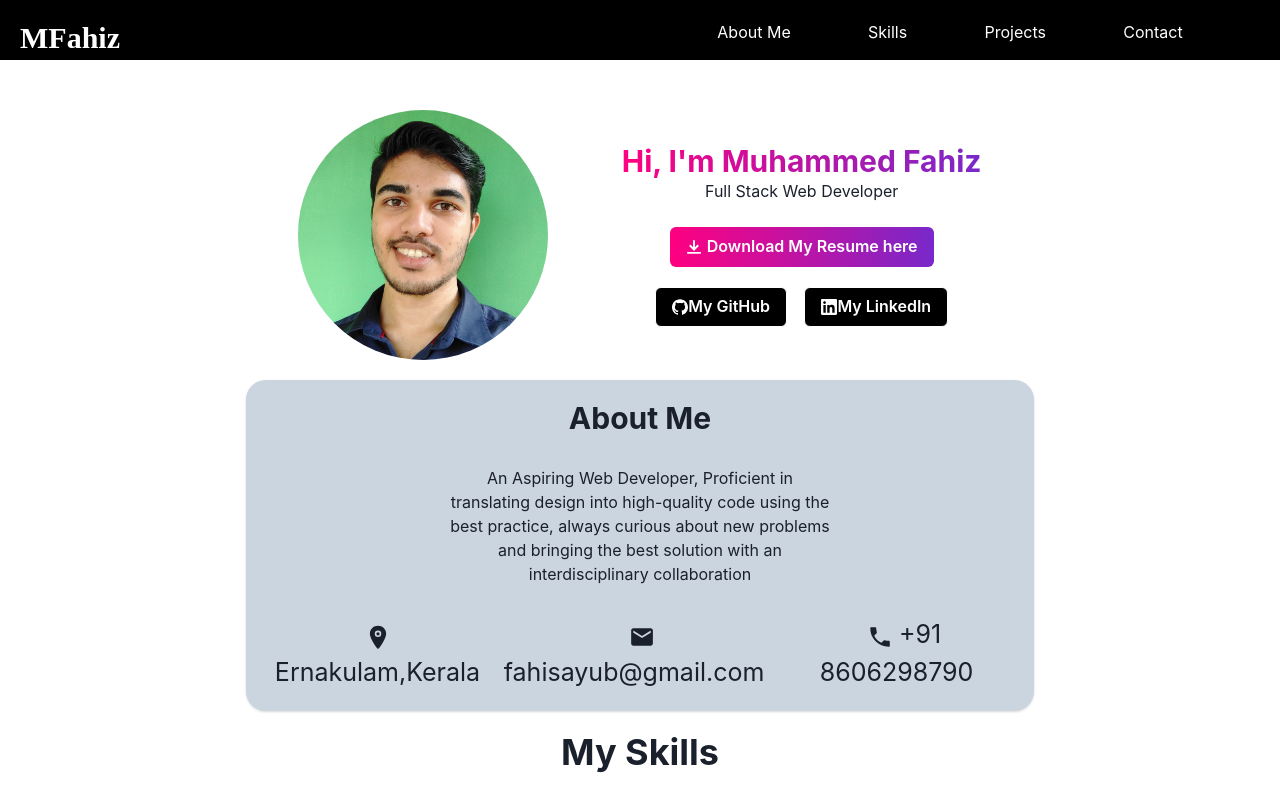
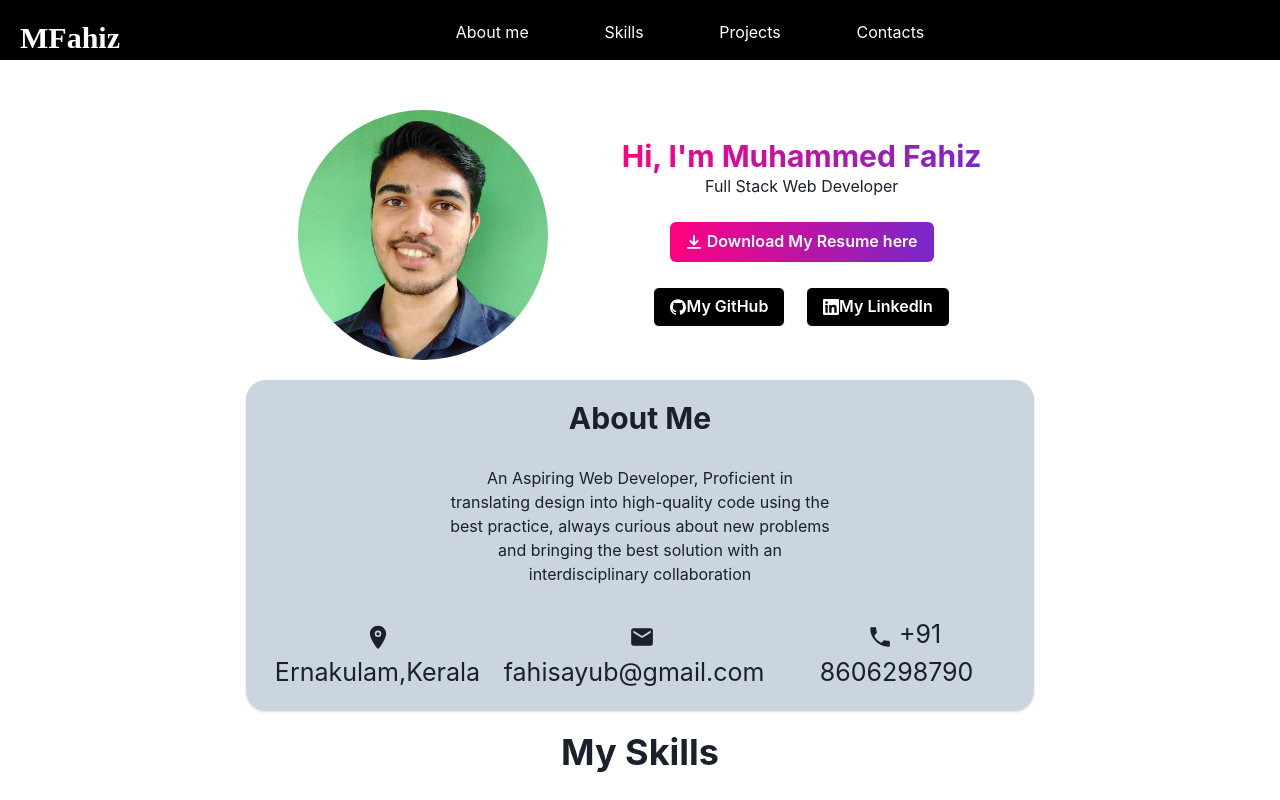
Before and after one commit to fahisayub/fahisayub.github.io, a React (Create React App) app: page / in a window 1280 px wide. Shown: the top 800 px of the page. Built offline with nearby package versions, Linux system fonts and the light colour scheme.

Commit message:
menu icon on small screen

```diff
--- a/src/components/AboutMe.jsx
+++ b/src/components/AboutMe.jsx
@@ -6,7 +6,7 @@ import { MdPhone, MdEmail } from "react-icons/md";
 const AboutMe = () => {
   return (
     <Container
-      id='aboutme'
+      id='About me'
       maxW="90%"
       padding="20px"
       borderRadius="20px"
--- a/src/components/Contacts.jsx
+++ b/src/components/Contacts.jsx
@@ -7,10 +7,11 @@ import SocialButtons from './SocialButtons';
 
 const Contacts = () => {
     return (
-        <div id='contact'style={{border: '1px solid blue'}} >
-            <Container  maxW='100%' bg='black' color='white' h='200px'padding='10px' >
+        <div id='Contacts'style={{border: '1px solid blue'}} >
+            <Container  maxW='100%' bg='black' color='white' padding='10px' >
         <Text margin='20px'>Feel free to contact me:</Text>
-            <Box fontSize='20px' margin='20px ' ><Icon><IoLocation size='20px' /></Icon> Ernakulam,Kerala
+            <Box fontSize='20px' margin='20px ' >
+                <Icon><IoLocation size='20px' /></Icon> Ernakulam,Kerala
       <Icon marginLeft='15px'><MdEmail size='20px' /></Icon> fahisayub@gmail.com
       <Icon marginLeft='15px'><MdPhone size='20px'/></Icon> +91 8606298790</Box>
         <SocialButtons/>
--- a/src/components/Intro.jsx
+++ b/src/components/Intro.jsx
@@ -7,7 +7,7 @@ import SocialButtons from "./SocialButtons";
 const Intro = () => {
   return (
     <Container
-      id='intro'
+      id='Intro'
       margin="auto"
       display={["block", "block", "flex", "flex", "flex"]}
       marginTop='100px'
--- a/src/components/Navbar.jsx
+++ b/src/components/Navbar.jsx
@@ -1,9 +1,23 @@
 import React from "react";
-import { Container,Box, Heading,Link, IconButton } from "@chakra-ui/react";
+import {
+  Container,
+  Box,
+  Heading,
+  Link,
+  IconButton,
+  useDisclosure,
+  VStack,
+} from "@chakra-ui/react";
 import { Link as ScrollLink } from "react-scroll";
-import {HamburgerIcon} from '@chakra-ui/icons'
+import { HamburgerIcon } from "@chakra-ui/icons";
 
 const Navbar = () => {
+  const { getDisclosureProps, getButtonProps } = useDisclosure();
+
+  const buttonProps = getButtonProps();
+  const disclosureProps = getDisclosureProps();
+  const links = ["About me", "Skills", "Projects", "Contacts"];
+
   return (
     <Container
       h="60px"
@@ -16,18 +30,84 @@ const Navbar = () => {
       justifyContent="space-between"
       bg="black"
       color="white"
+    >
+      <Box
+        as={ScrollLink}
+        to="Intro"
+        spy={true}
+        smooth={true}
+        offset={-80}
+        duration={400}
+      >
+        <Heading marginTop={0} fontFamily="cursive" size="lg">
+          MFahiz
+        </Heading>
+      </Box>
+      <Box
+        display={["none", "none", "flex", "flex", "flex"]}
+        w="50%"
+        justifyContent="space-evenly"
+      >
+        {links.map((navlink, i) => {
+          return (
+            <Link
+              as={ScrollLink}
+              key={i}
+              to={navlink}
+              spy={true}
+              smooth={true}
+              offset={-80}
+              duration={400}
+              cursor="pointer"
+            >
+              {navlink}
+            </Link>
+          );
+        })}
+      </Box>
+      <Box >
 
+        <IconButton
+        float='right'
+          variant="outline"
+          _hover={{bg:'gray.700'}}
+          {...buttonProps}
+          display={["flex", "flex", "none", "none", "none"]}
         >
-        <Box as={ScrollLink} to="intro"spy={true} smooth={true}offset={-80} duration={500}><Heading marginTop={0} fontFamily='cursive' size='lg'>MFahiz</Heading></Box>
-        <Box display={["none",'none','flex','flex','flex']} w='50%'
-        justifyContent="space-evenly" >
-
-        <Link as={ScrollLink}  to="aboutme"spy={true} smooth={true}offset={-80} duration={500} cursor='pointer'>About Me</Link>
-        <Link as={ScrollLink} to="skills"spy={true} smooth={true}offset={-80} duration={500}>Skills</Link>
-        <Link as={ScrollLink} to="projects"spy={true} smooth={true}offset={-80} duration={500}>Projects</Link>
-        <Link as={ScrollLink} to="contact"spy={true} smooth={true}offset={-80} duration={500}>Contact</Link>
+          <HamburgerIcon />
+        </IconButton>
+        <VStack
+        marginTop='40px'
+          {...disclosureProps}
+          bg="black"
+          padding="5px"
+          borderRadius="5px"
+          display={["flex", "flex", "none", "none", "none"]}
+        >
+          {links.map((navlink, i) => {
+            return (
+              <Link
+                as={ScrollLink}
+                key={i}
+                {...buttonProps}
+                borderBottom="1px solid grey"
+                _hover={{border:"3px solid gray"}}
+                padding="5px"
+                width='100%'
+                borderRadius="5px"
+                to={navlink}
+                spy={true}
+                smooth={true}
+                offset={-80}
+                duration={400}
+                cursor="pointer"
+              >
+                {navlink}
+              </Link>
+            );
+          })}
+        </VStack>
       </Box>
-        <IconButton variant='outline'  display={["flex",'flex','none','none','none']}><HamburgerIcon/></IconButton>
     </Container>
   );
 };
--- a/src/components/Projects.jsx
+++ b/src/components/Projects.jsx
@@ -56,7 +56,7 @@ const Projects = () => {
   ];
 
   return (
-    <Container id='projects' maxW="90%"  margin='auto'padding='0px'  marginTop='50px'>
+    <Container id='Projects' maxW="90%"  margin='auto'padding='0px'  marginTop='50px'>
       <Heading margin='20px'>My Projects</Heading>
     <Container maxW="100%"  display='grid'
       gridTemplateColumns={[
--- a/src/components/Skills.jsx
+++ b/src/components/Skills.jsx
@@ -122,7 +122,7 @@ const Skills = () => {
   ];
 
   return (
-    <Container   id='skills'    maxW="90%"
+    <Container   id='Skills'    maxW="90%"
     >
 
       <Heading textAlign="center" margin="20px">
--- a/src/components/SocialButtons.jsx
+++ b/src/components/SocialButtons.jsx
@@ -4,10 +4,12 @@ import {SiGithub,SiLinkedin} from "react-icons/si"
 
 const SocialButtons = () => {
     return (
-        <Container display='flex' justifyContent='space-evenly'marginTop='20px'>
+        <Container       display={["block", "block", "flex", "flex", "flex"]}
+        justifyContent='space-evenly'marginTop='20px'>
 
-        <Button as ='a' href='https://github.com/fahisayub' bg='black'border='1px solid white' color='white'> <SiGithub/>My GitHub</Button>
-        <Button as ='a' href='https://www.linkedin.com/in/muhammed-fahiz-p-a-62804515b/' bg='black'border='1px solid white' color='white' > <SiLinkedin/>My LinkedIn</Button>
+        <Button as ='a' margin='5px'     size={["sm", "sm", "md", "md", "md"]}
+ href='https://github.com/fahisayub' bg='black'border='1px solid white' color='white'> <SiGithub/>My GitHub</Button>
+        <Button as ='a'margin='5px'size={["sm", "sm", "md", "md", "md"]} href='https://www.linkedin.com/in/muhammed-fahiz-p-a-62804515b/' bg='black'border='1px solid white' color='white' > <SiLinkedin/>My LinkedIn</Button>
         </Container>
     );
 };
```
Lines whose indentation alone changed are shown as unchanged.
